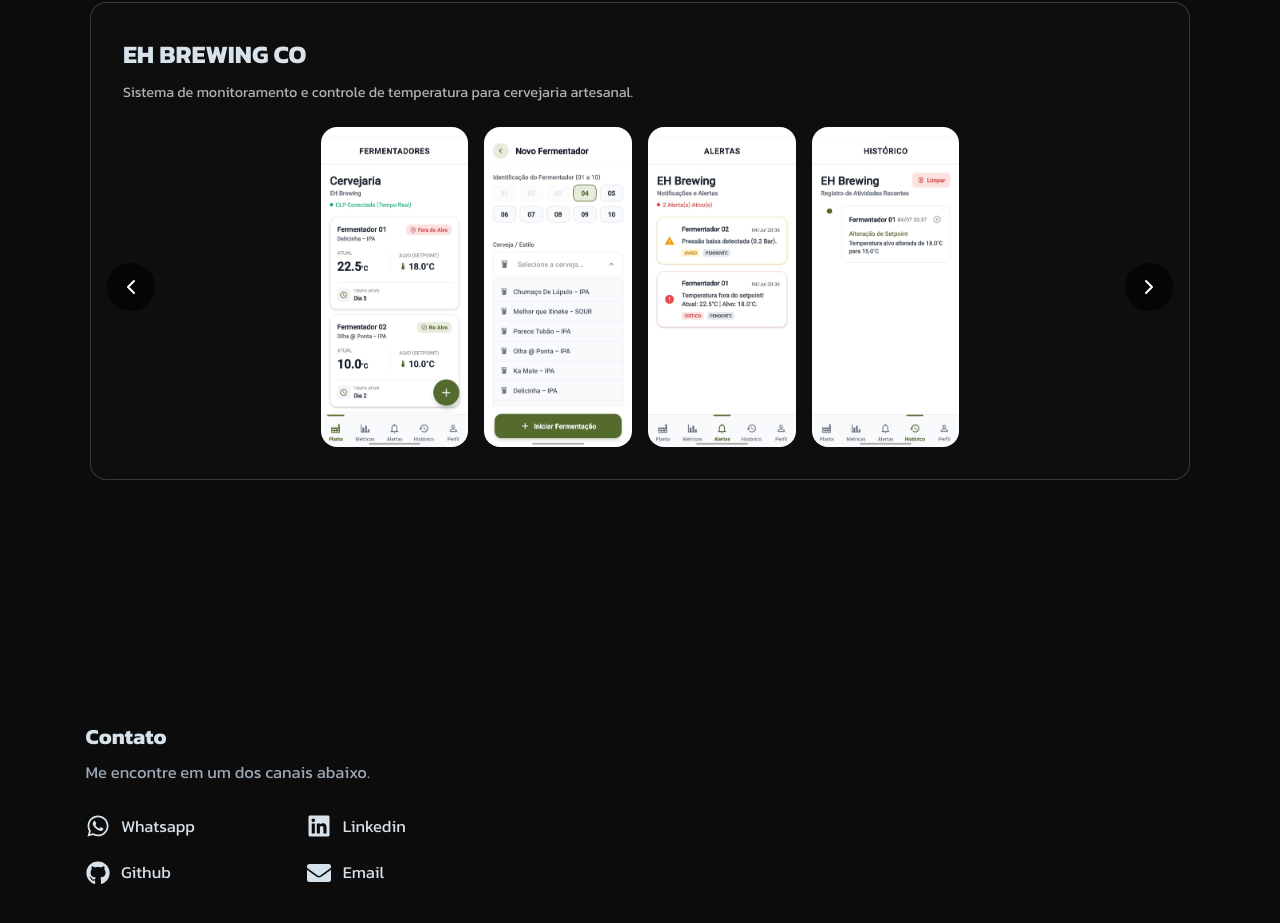
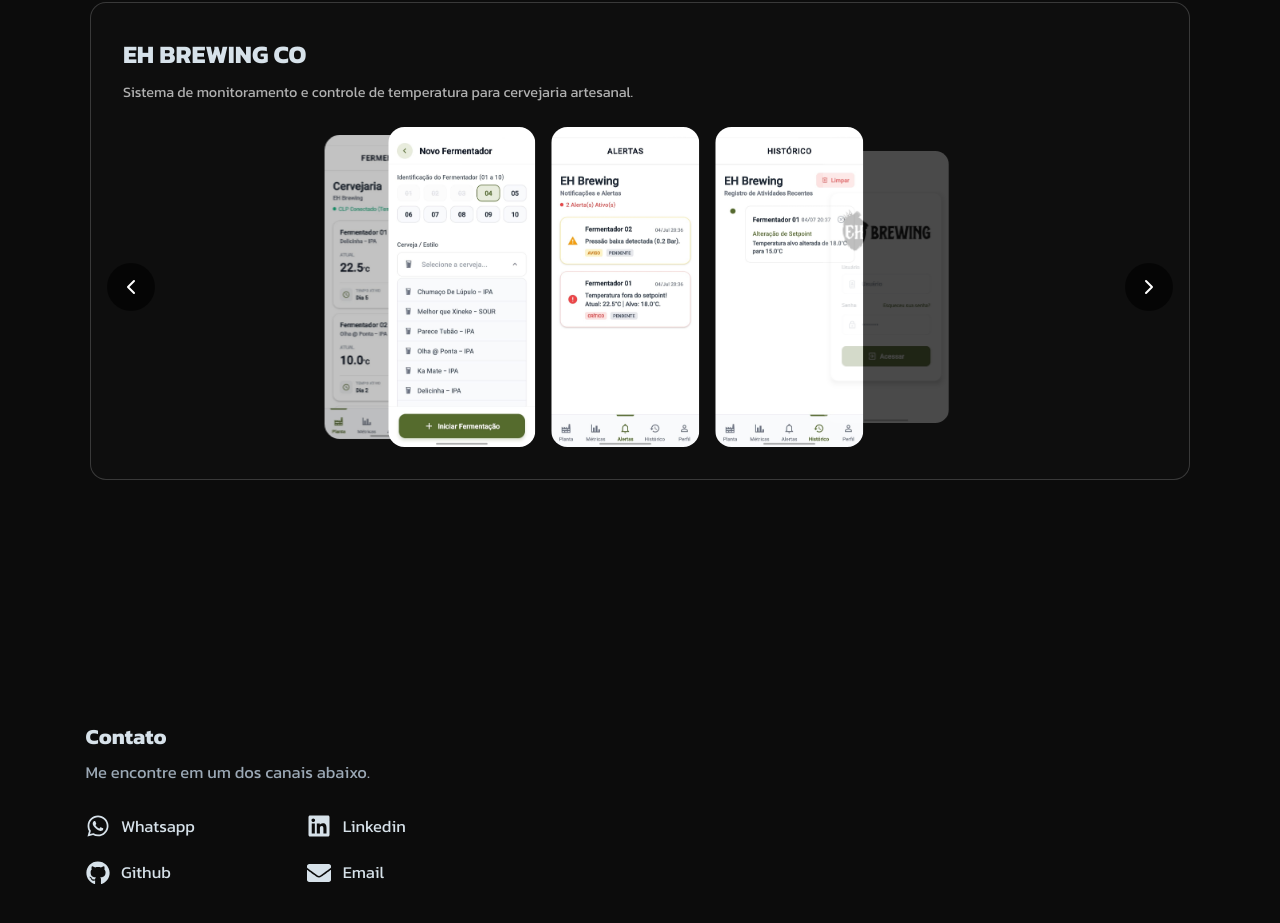
Before and after one commit to rogeriocaetanojr/portfolio-rogerio, a React (Vite) app: page / in a window 1280 px wide. Shown: the part 1835-2758 px from the top of the page. Built offline with nearby package versions, Linux system fonts and the light colour scheme.

Commit message:
fix: corrige animacao do carrossel

```diff
--- a/src/components/ProjectCard.jsx
+++ b/src/components/ProjectCard.jsx
@@ -33,7 +33,7 @@
 
     const timer = setInterval(() => {
       setCurrentIndex((prev) => (prev + 1) % imagens.length);
-    }, 5000);
+    }, 3000);
 
     return () => clearInterval(timer);
   }, [imagens, currentIndex]);
@@ -86,20 +86,18 @@
           </button>
         )}
 
-        <AnimatePresence mode="wait">
-          <motion.div
-            key={currentIndex}
-            initial={{ opacity: 0, x: 30 }}
-            animate={{ opacity: 1, x: 0 }}
-            exit={{ opacity: 0, x: -30 }}
-            transition={{ duration: 0.5, ease: "easeInOut" }}
-            style={{ display: 'flex', justifyContent: 'center', gap: '16px', overflow: 'hidden' }}
-          >
-            {getVisibleImages().map((img, index) => (
-              <img
-                key={`${currentIndex}-${index}`}
+        <div style={{ display: 'flex', justifyContent: 'center', gap: '16px', overflow: 'hidden' }}>
+          <AnimatePresence mode="popLayout">
+            {getVisibleImages().map((img) => (
+              <motion.img
+                layout
+                key={img}
                 src={img}
-                alt={`${nome} screenshot ${index + 1}`}
+                alt={`${nome} screenshot`}
+                initial={{ opacity: 0, scale: 0.8 }}
+                animate={{ opacity: 1, scale: 1 }}
+                exit={{ opacity: 0, scale: 0.8 }}
+                transition={{ duration: 0.5, ease: "easeOut" }}
                 style={{
                   width: 'auto',
                   height: '320px',
@@ -108,8 +106,8 @@
                 }}
               />
             ))}
-          </motion.div>
-        </AnimatePresence>
+          </AnimatePresence>
+        </div>
 
         {imagens && imagens.length > 4 && (
           <button
```
